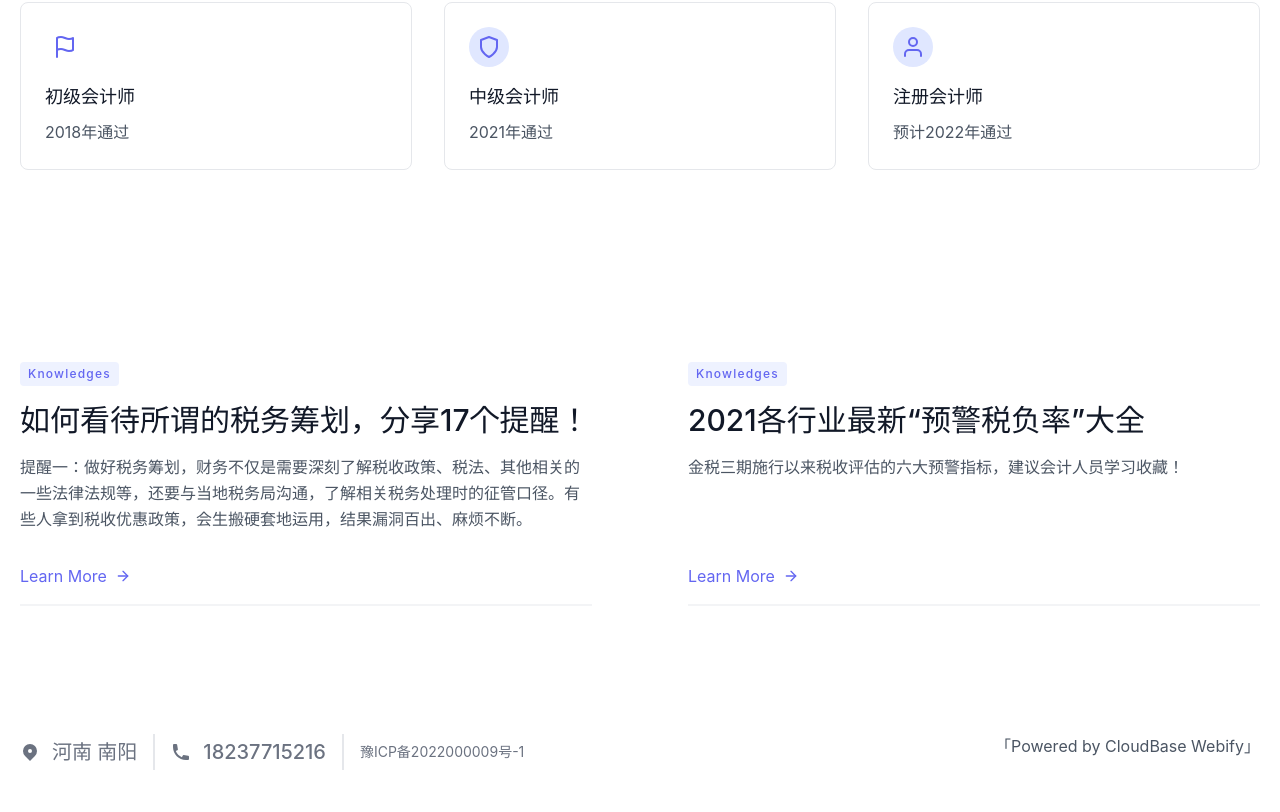
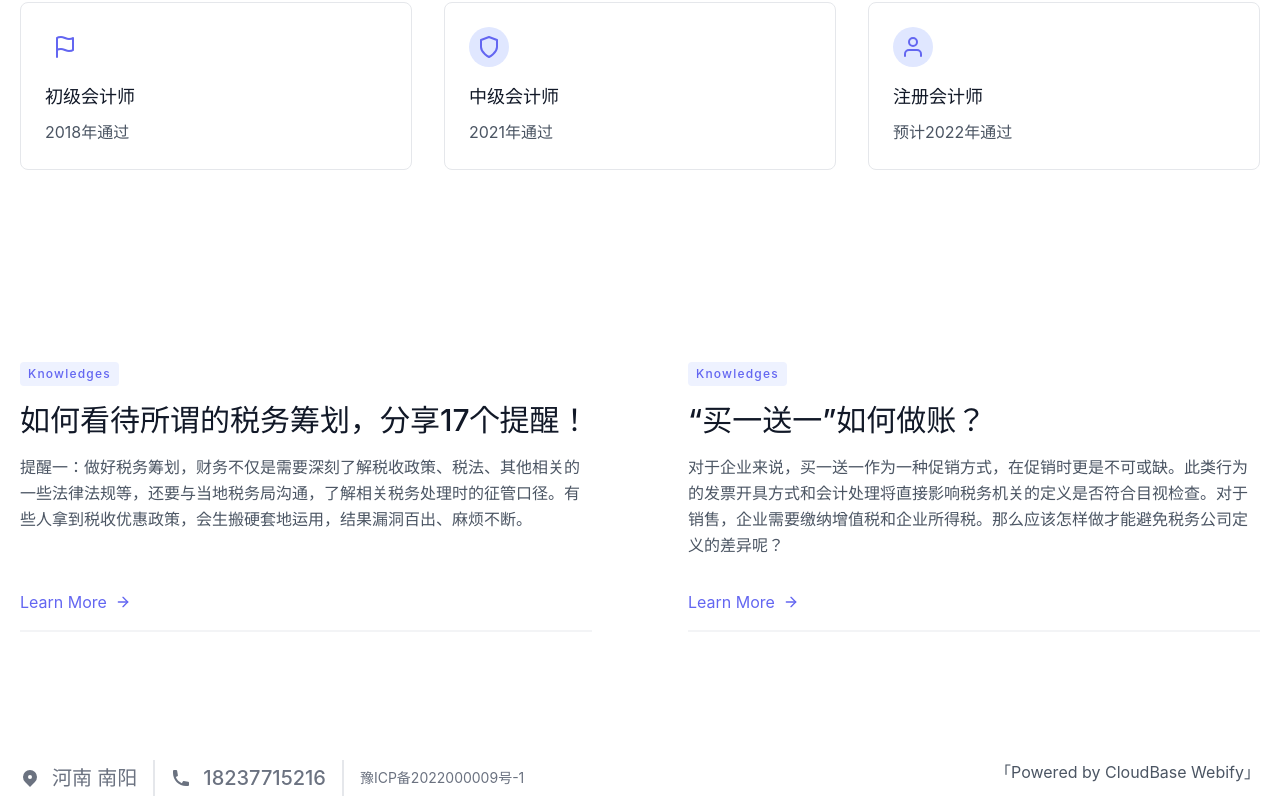
Before and after one commit to hunkguo/agent-bookkeeping, a Next.js app: page / in a window 1280 px wide. Shown: the part 1682-2494 px from the top of the page. Before the commit the page ends 2468 px from the top, so only its background shows below. Built offline with nearby package versions, Linux system fonts and the light colour scheme.

Commit message:
更新知识库

```diff
--- a/pages/index.js
+++ b/pages/index.js
@@ -159,10 +159,10 @@ export default function AgentBookkeeping() {
               </div>
               <div class="p-12 md:w-1/2 flex flex-col items-start">
                 <span class="inline-block py-1 px-2 rounded bg-indigo-50 text-indigo-500 text-xs font-medium tracking-widest">Knowledges</span>
-                <h2 class="sm:text-3xl text-2xl title-font font-medium text-gray-900 mt-4 mb-4">2021各行业最新“预警税负率”大全</h2>
-                <p class="leading-relaxed mb-8">金税三期施行以来税收评估的六大预警指标，建议会计人员学习收藏！</p>
+                <h2 class="sm:text-3xl text-2xl title-font font-medium text-gray-900 mt-4 mb-4">“买一送一”如何做账？</h2>
+                <p class="leading-relaxed mb-8">对于企业来说，买一送一作为一种促销方式，在促销时更是不可或缺。此类行为的发票开具方式和会计处理将直接影响税务机关的定义是否符合目视检查。对于销售，企业需要缴纳增值税和企业所得税。那么应该怎样做才能避免税务公司定义的差异呢？</p>
                 <div class="flex items-center flex-wrap pb-4 mb-4 border-b-2 border-gray-100 mt-auto w-full">
-                  <a class="text-indigo-500 inline-flex items-center" href="/2021_warning_tax_rate">Learn More
+                  <a class="text-indigo-500 inline-flex items-center" href="https://blog/fatax.cn/2022/01/05/Buy-one-get-one-free-how-do-you-bill-and-do-the-billing/">Learn More
                     <svg class="w-4 h-4 ml-2" viewBox="0 0 24 24" stroke="currentColor" stroke-width="2" fill="none" stroke-linecap="round" stroke-linejoin="round">
                       <path d="M5 12h14"></path>
                       <path d="M12 5l7 7-7 7"></path>
```
